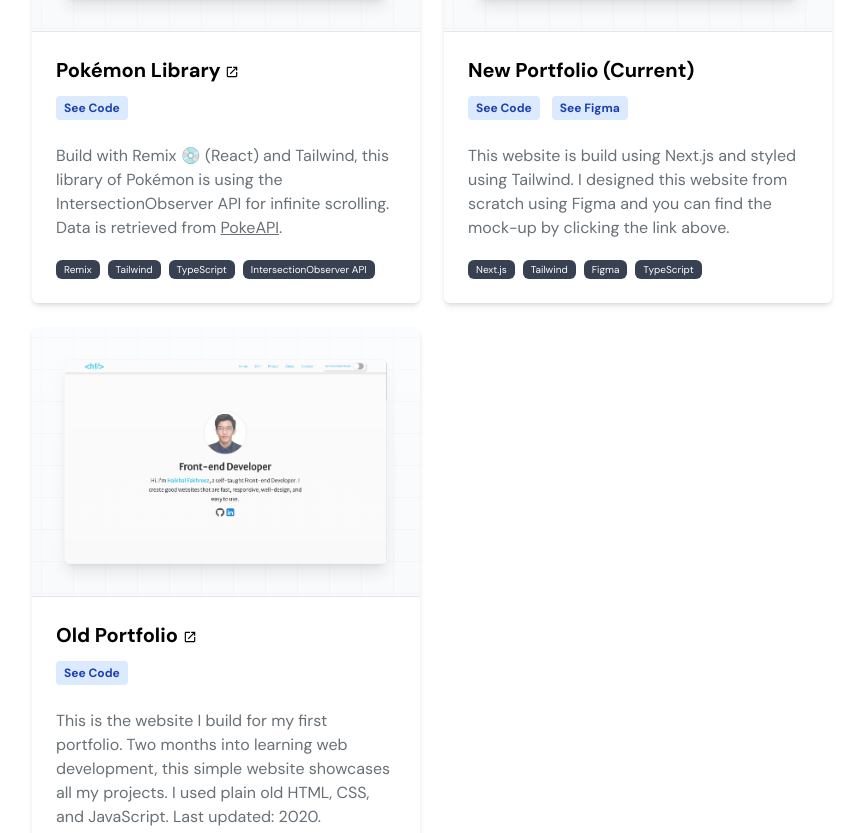
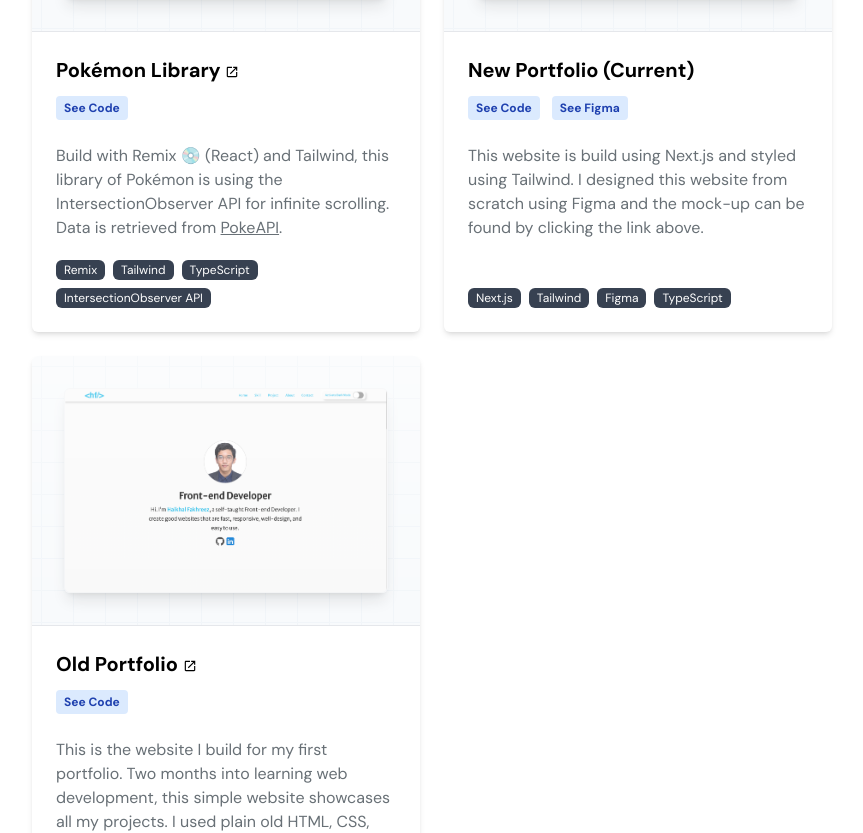
Before and after one commit to haikhalfakhreez/portfolio, a Next.js app: page / in a window 1280 px wide. Shown: the part 2340-3173 px from the top of the page, without its empty margins (208-1071 px from the left). Built offline with nearby package versions, Linux system fonts and the light colour scheme.

Commit message:
update techstack component, and remove link to newtab for blog post

```diff
--- /dev/null
+++ b/components/assets/techstack.tsx
@@ -0,0 +1,11 @@
+export default function TechStack({ list, className }: { list: string[]; className?: string }) {
+  return (
+    <ul className={`flex flex-wrap gap-2 ${className}`}>
+      {list.map((item) => (
+        <li className="rounded-md bg-gray-700 px-2 py-[2px] text-xs text-white" key={item}>
+          {item}
+        </li>
+      ))}
+    </ul>
+  )
+}
--- a/components/home/about.tsx
+++ b/components/home/about.tsx
@@ -27,8 +27,6 @@
           I was recently featured on AdEasy&apos;s blog,{' '}
           <a
             href="https://blog.adeasy.co/how-i-learnt-to-code-in-3-months-and-got-hired"
-            target="_blank"
-            rel="noopener noreferrer"
             className="link text-blue-600"
           >
             read my story here
--- a/components/home/experience.tsx
+++ b/components/home/experience.tsx
@@ -1,6 +1,7 @@
 import layoutStyles from '../../styles/layout.module.scss'
 import Newtab from '../assets/newtab'
 import Image from 'next/image'
+import TechStack from '../assets/techstack'
 
 const experiences = [
   {
@@ -103,13 +104,9 @@
                 </h3>
               </a>
               <p className="text-sm text-gray-500">{item.period}</p>
-              <ul className="mt-3 flex flex-wrap gap-2">
-                {item.techStack.map((tech) => (
-                  <li className="rounded-md bg-gray-700 px-2 py-[2px] text-xs text-white" key={tech}>
-                    {tech}
-                  </li>
-                ))}
-              </ul>
+
+              <TechStack list={item.techStack} className="mt-3" />
+
               <p className="text-secondary mt-5">{item.description}</p>
               {item.pages && (
                 <ul className="mt-4">
--- a/components/home/project.tsx
+++ b/components/home/project.tsx
@@ -1,6 +1,7 @@
 import layoutStyles from '../../styles/layout.module.scss'
 import Newtab from '../assets/newtab'
 import Image from 'next/image'
+import TechStack from '../assets/techstack'
 
 const projects = [
   {
@@ -18,7 +19,7 @@
     codeUrl: 'https://github.com/haikhalfakhreez/portfolio',
     figmaUrl: 'https://www.figma.com/file/Cb6QhisBG7NYow0cHrZNrj/Portfolio?node-id=0%3A1',
     description:
-      'This website is build using Next.js and styled using Tailwind. I designed this website from scratch using Figma and you can find the mock-up by clicking the link above.',
+      'This website is build using Next.js and styled using Tailwind. I designed this website from scratch using Figma and the mock-up can be found by clicking the link above.',
     techStack: ['Next.js', 'Tailwind', 'Figma', 'TypeScript'],
   },
   {
@@ -79,13 +80,7 @@
                 </div>
 
                 {/* Tech stack */}
-                <ul className="mt-5 flex gap-2">
-                  {item.techStack.map((tech) => (
-                    <li className="text-xxs rounded-md bg-gray-700 px-2 py-[2px] text-white" key={tech}>
-                      {tech}
-                    </li>
-                  ))}
-                </ul>
+                <TechStack list={item.techStack} className="mt-5" />
               </div>
             </div>
           ))}
```
